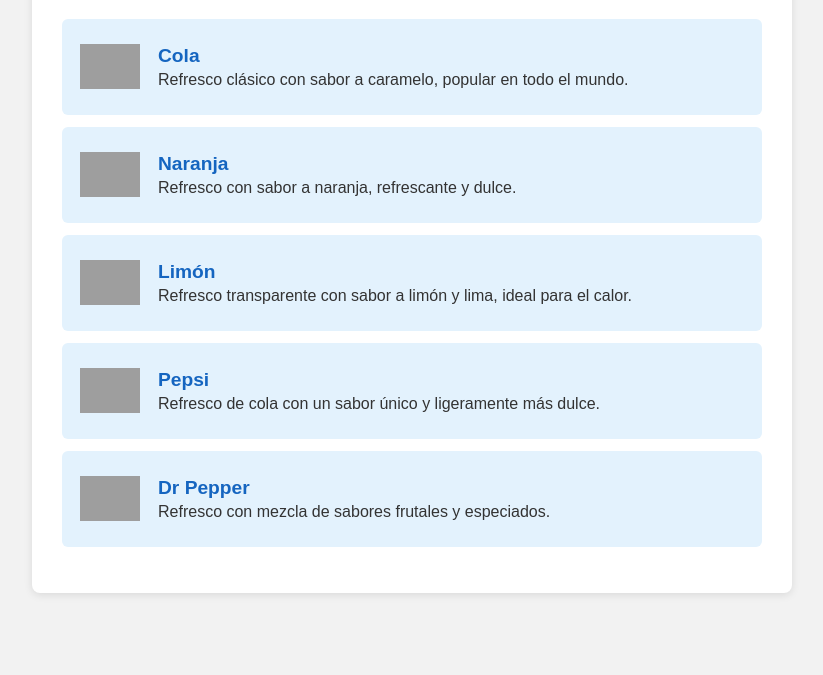
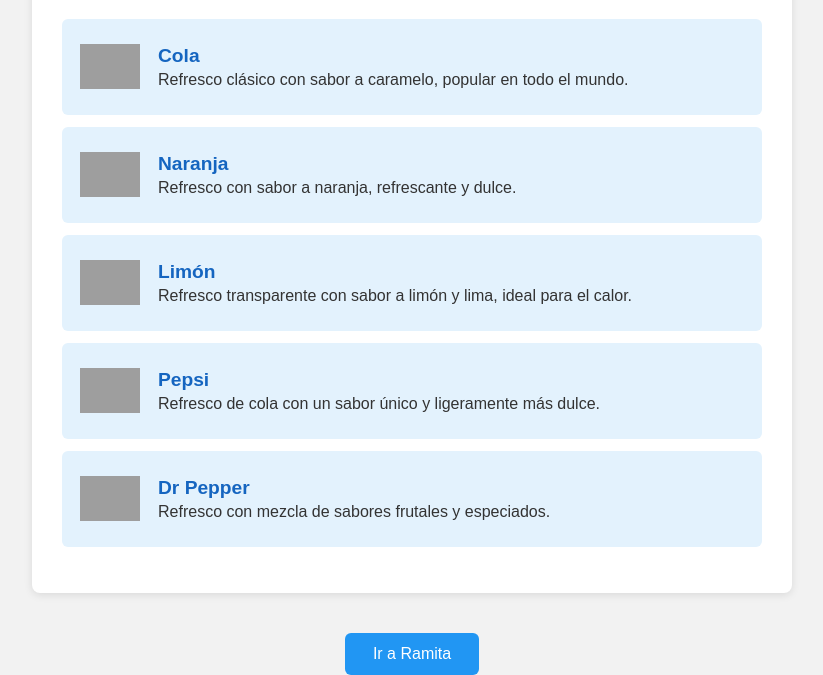
Before and after one commit to EnriqueWTF/Flujo-de-ramas, a plain HTML site: page index.html in a window 1280 px wide. Shown: the part 131-806 px from the top of the page, without its empty margins (228-1051 px from the left). Drawn offline with Linux system fonts and the light colour scheme; grey boxes are pictures that could not be loaded.

Commit message:
creacion de boton

```diff
--- a/index.html
+++ b/index.html
@@ -94,3 +94,10 @@
     </div>
 </body>
 </html>
+<div style="text-align:center; margin-top: 24px;">
+    <a href="ramita.html">
+        <button style="background:#2196f3;color:#fff;border:none;padding:12px 28px;border-radius:6px;font-size:1em;cursor:pointer;">
+            Ir a Ramita
+        </button>
+    </a>
+</div>
```
